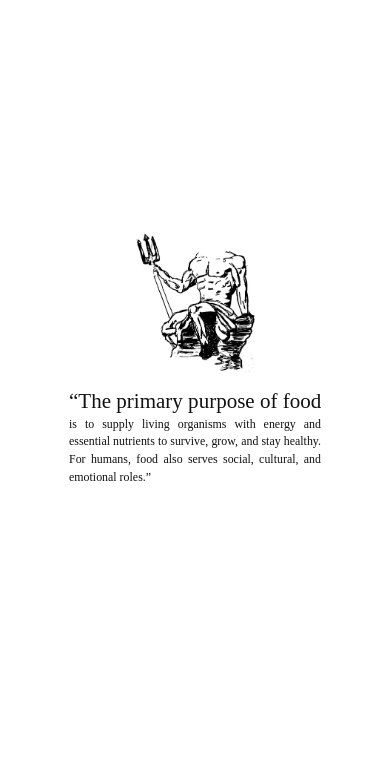
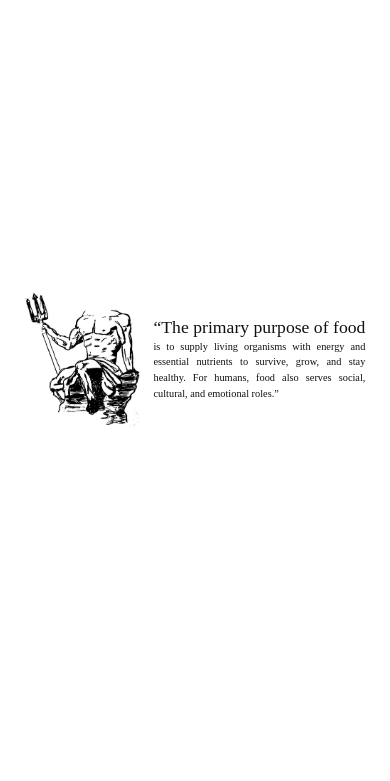
Before and after one commit to kalinensanteri/simpleman, a website: page public/index.html in a window 390 px wide. Shown: the part 63-844 px from the top of the page. Drawn offline with Linux system fonts and the light colour scheme.

Commit message:
Phone intro: figure beside the quote instead of above it
Co-Authored-By: Claude Opus 5.5 <noreply@anthropic.com>

```diff
--- a/public/index.html
+++ b/public/index.html
@@ -74,11 +74,12 @@
   .page.reveal .below { opacity: 0; transition: opacity 0.9s ease; }
   .page.reveal .below.in { opacity: 1; }
 
-  /* Phone intro: figure centred above the quote (figure 492px tall + 56 gap), larger text */
-  .m .figure { left: 489px; width: 416px; }
-  .m .intro-quote { left: 257px; width: 880px; top: calc(var(--intro-top, 300px) + 548px); }
-  .m .intro-quote .lead { font-size: 73.44px; line-height: 83.2px; margin-bottom: 6.4px; }
-  .m .intro-quote .body { font-size: 41.6px; line-height: 62.4px; }
+  /* Phone intro: figure beside the quote like on desktop (400 + 50 gap + 740 = 1190px, centred on x 697),
+     text scaled up 1.42x so it stays readable; the quote is vertically centred on the figure (473px tall) */
+  .m .figure { left: 102px; width: 400px; }
+  .m .intro-quote { left: 552px; width: 740px; top: calc(var(--intro-top, 300px) + 91px); }
+  .m .intro-quote .lead { font-size: 61.7px; line-height: 68.2px; margin-bottom: 6.8px; }
+  .m .intro-quote .body { font-size: 36.1px; line-height: 54.2px; }
 </style>
 </head>
 <body>
@@ -117,7 +118,7 @@
     // footer, zoomed so the whole block fits the screen height and centred.
     //   Desktop: never wider than ~65% of the screen, so there are wide side margins.
     //   Phone:   the photo grid fills the width with ~24px side margins.
-    var INTRO_H = { desktop: 422, phone: 887 };  // height of the intro group (figure + quote) in artboard px
+    var INTRO_H = { desktop: 422, phone: 473 };  // height of the intro group (figure + quote) in artboard px
     var CONTENT_TOP = 568;  // top of the first photo row
     var CONTENT_H = 1389;   // first photo row down to "Made In Finland"
     var FIT_H = 1560;       // CONTENT_H plus breathing room above and below
```
